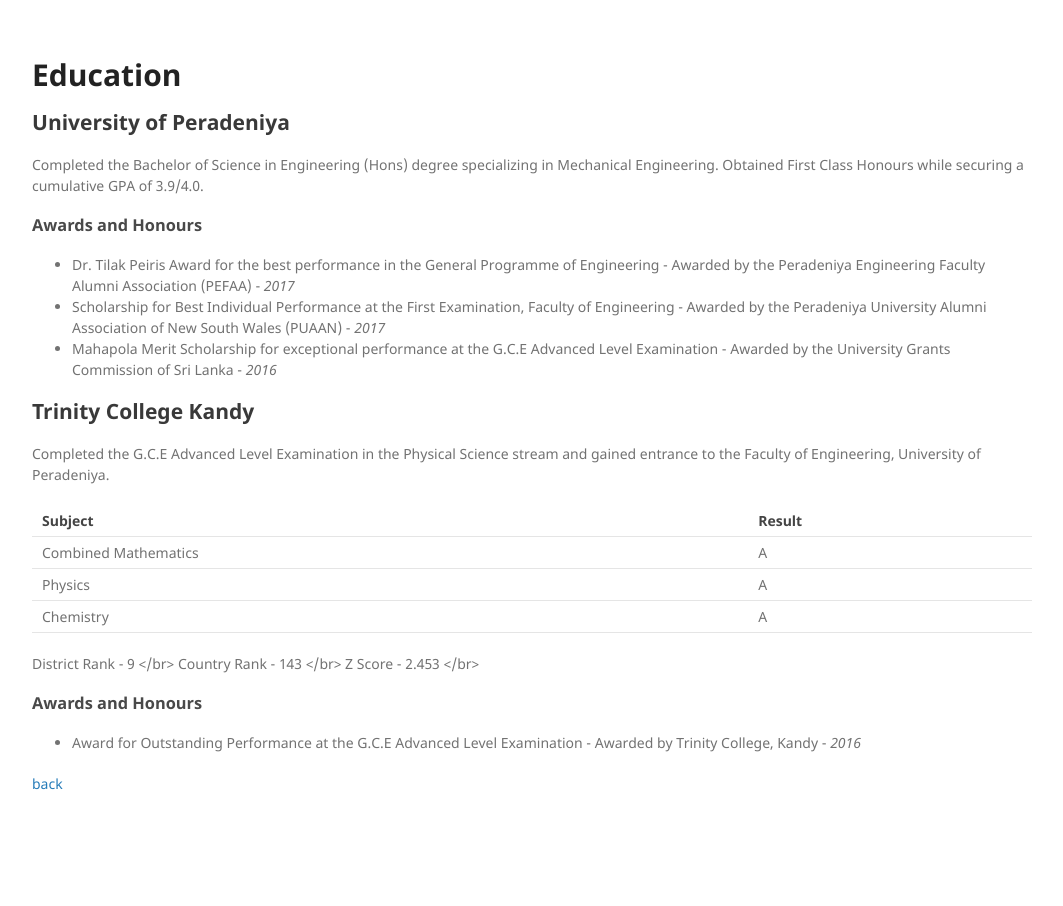
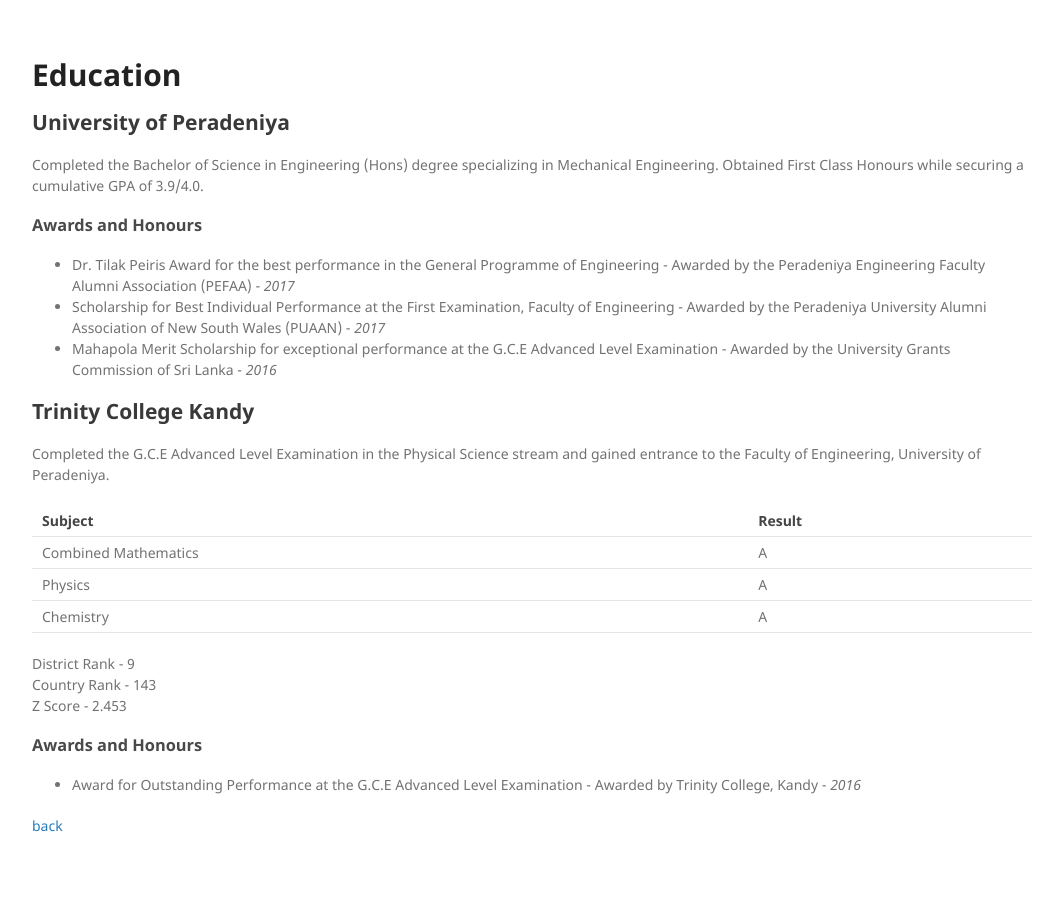
Before and after one commit to rajinthss/rajinthss.github.io, a Jekyll site: the page built from education.md, in a window 1280 px wide. Shown: the whole page, without its empty margins (178-1241 px from the left). Built offline with Jekyll 4.4.1, drawn with Linux system fonts in a browser that asks for light colours; our own code applies the rules of GitHub Pages for plain Markdown files.

```diff
--- a/education.md
+++ b/education.md
@@ -24,9 +24,9 @@ Completed the G.C.E Advanced Level Examination in the Physical Science stream an
 | Physics  | A |
 | Chemistry  | A |
 
-District Rank - 9 </br>
-Country Rank - 143  </br>
-Z Score - 2.453  </br>
+District Rank - 9 <br/>
+Country Rank - 143  <br/>
+Z Score - 2.453  <br/>
 
 ### Awards and Honours
 
```
